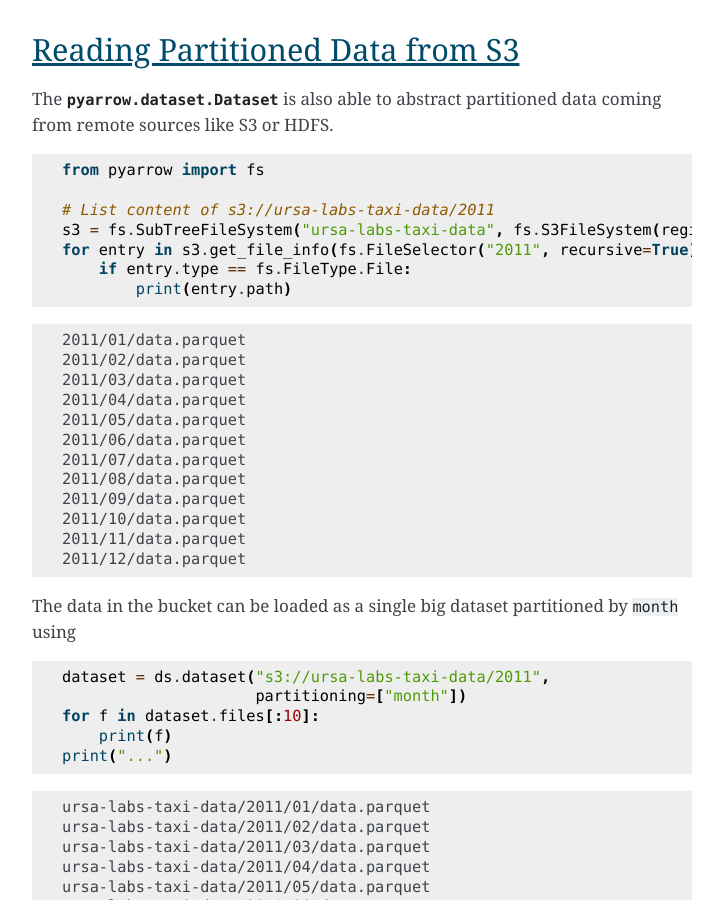
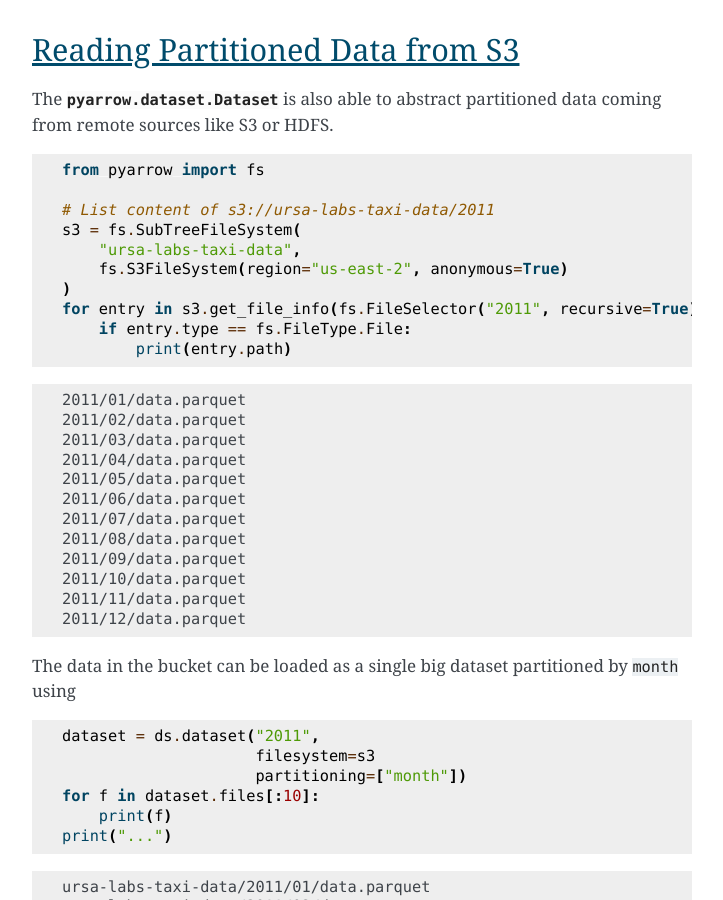
Before and after one commit to apache/arrow-cookbook, a Sphinx documentation site: the page built from python/source/io.rst, in a window 1280 px wide and 900 px high, scrolled down 6931 px. Shown: the whole window, without its empty margins (388-1111 px from the left). Built offline with Sphinx 7.4.7, drawn with Linux system fonts in a browser that asks for light colours.

Commit message:
Adding anonymous flag to s3

```diff
--- a/python/source/io.rst
+++ b/python/source/io.rst
@@ -394,7 +394,10 @@ partitioned data coming from remote sources like S3 or HDFS.
     from pyarrow import fs
 
     # List content of s3://ursa-labs-taxi-data/2011
-    s3 = fs.SubTreeFileSystem("ursa-labs-taxi-data", fs.S3FileSystem(region="us-east-2"))
+    s3 = fs.SubTreeFileSystem(
+        "ursa-labs-taxi-data",
+        fs.S3FileSystem(region="us-east-2", anonymous=True)
+    )
     for entry in s3.get_file_info(fs.FileSelector("2011", recursive=True)):
         if entry.type == fs.FileType.File:
             print(entry.path)
@@ -419,7 +422,8 @@ by ``month`` using
 
 .. testcode::
 
-    dataset = ds.dataset("s3://ursa-labs-taxi-data/2011",
+    dataset = ds.dataset("2011",
+                         filesystem=s3
                          partitioning=["month"])
     for f in dataset.files[:10]:
         print(f)
```
